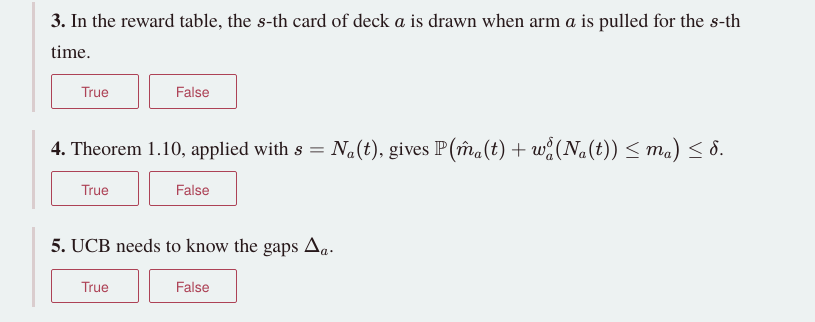
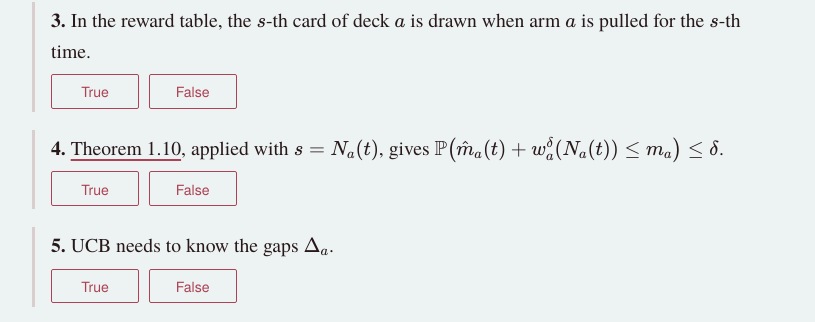
Before and after one commit to iyertejas/iyertejas.github.io, a Jekyll site: the page built from course-rl-2026-lecture-2.md, in a window 1280 px wide and 1400 px high, scrolled down 13843 px. Shown: the part 545-867 px from the top of the window, without its empty margins (232-1047 px from the left). Built offline with Jekyll 4.4.1, drawn with Linux system fonts in a browser that asks for light colours; part of the change alters nothing that is shown.

Commit message:
Notes: preview a referenced result on hover or tap; link Theorem 1.10 in the quiz

```diff
--- a/_includes/quiz-lecture-2.html
+++ b/_includes/quiz-lecture-2.html
@@ -15,7 +15,7 @@
 <div class="q-why" hidden><p>False. The whole table can be drawn before round 1. What matters is that no decision depends on a card before that card is used (<a href="#definition-2-2">Definition 2.2</a>).</p></div>
 </div>
 <div class="q" data-answer="false">
-<p class="q-text"><b>4.</b> Theorem 1.10, applied with \(s = N_a(t)\), gives \(\mathbb P\big(\hat m_a(t) + w^\delta_a(N_a(t)) \le m_a\big) \le \delta\).</p>
+<p class="q-text"><b>4.</b> <a href="course-rl-2026-lecture-1.html#theorem-1-10">Theorem 1.10</a>, applied with \(s = N_a(t)\), gives \(\mathbb P\big(\hat m_a(t) + w^\delta_a(N_a(t)) \le m_a\big) \le \delta\).</p>
 <div class="q-opts"><button type="button" data-v="true">True</button><button type="button" data-v="false">False</button></div>
 <div class="q-why" hidden><p>False: this does not follow. \(N_a(t)\) is random and depends on the rewards, while <a href="course-rl-2026-lecture-1.html#theorem-1-10">Theorem 1.10</a> is about a fixed number of samples. On the reward table, apply it to \(\hat m_{a,s}\) for each fixed \(s\) and take a union bound over \(s \in [n]\): the probability is at most \(n\delta\). This is why \(\delta = 1/n^2\).</p></div>
 </div>
--- a/_layouts/default.html
+++ b/_layouts/default.html
@@ -41,5 +41,6 @@
 </div>
 <script src="motif.js?v={{ site.time | date: '%s' }}" defer></script>
 {% if page.sims %}<script src="sims.js?v={{ site.time | date: '%s' }}"></script>{% endif %}
+{% if page.body_class contains "notes" %}<script src="refs.js?v={{ site.time | date: '%s' }}" defer></script>{% endif %}
 </body>
 </html>
--- /dev/null
+++ b/refs.js
@@ -0,0 +1,96 @@
+/* Cross-reference previews for the lecture notes.
+   Hovering (or, on a touch screen, tapping) a link to a numbered result or exercise shows its
+   statement in a small window; the window has a link to go to it. Results on other pages are
+   fetched once and cached. */
+(() => {
+"use strict";
+const RESULT = /^(definition|lemma|theorem|corollary|remark|example|algorithm|proposition|exercise)-[\d-]+$/;
+const touch = window.matchMedia && matchMedia("(hover: none)").matches;
+const pages = new Map();                       // url -> Promise<Document>
+let pop = null, owner = null, hideTimer = 0, showTimer = 0;
+
+function target(a){
+  const href = a.getAttribute("href") || "";
+  const m = href.match(/^([^#]*)#(.+)$/);
+  if (!m || !RESULT.test(m[2])) return null;
+  const file = m[1], here = location.pathname.split("/").pop() || "index.html";
+  return { file: file && file !== here ? file : "", id: m[2], href };
+}
+function load(file){
+  if (!file) return Promise.resolve(document);
+  if (!pages.has(file)) pages.set(file, fetch(file).then(r => { if (!r.ok) throw new Error(r.status); return r.text(); })
+    .then(t => new DOMParser().parseFromString(t, "text/html")));
+  return pages.get(file);
+}
+// the labelled paragraph and what belongs to it: displays, parts (a), (b), lists, up to the proof or the next label
+function statement(doc, id){
+  const first = doc.getElementById(id);
+  if (!first) return null;
+  const out = [first.cloneNode(true)];
+  // walk sibling nodes, not elements: on a fetched page the display maths is still a bare text node
+  let node = first.nextSibling, kept = 0;
+  while (node && kept < 8){
+    if (node.nodeType === 3){
+      if (node.textContent.trim()){ const d = document.createElement("div"); d.textContent = node.textContent.trim(); out.push(d); kept++; }
+    } else if (node.nodeType === 1){
+      const el = node, lead = el.firstElementChild, text = el.textContent.trim();
+      if (/^H[1-6]$/.test(el.tagName) || el.tagName === "FIGURE" || el.tagName === "NAV" || el.classList.contains("caption")) break;
+      if (el.tagName === "P" && lead && el.firstChild === lead && (lead.tagName === "STRONG" || (lead.tagName === "EM" && /^Proof/.test(lead.textContent)))) break;
+      if (el.tagName === "P" && /^Proof/.test(text)) break;
+      out.push(el.cloneNode(true)); kept++;
+    }
+    node = node.nextSibling;
+  }
+  out.forEach(n => { n.removeAttribute && n.removeAttribute("id"); n.querySelectorAll && n.querySelectorAll("[id]").forEach(x => x.removeAttribute("id")); });
+  return out;
+}
+function place(a){
+  const r = a.getBoundingClientRect(), w = Math.min(560, document.documentElement.clientWidth - 24);
+  pop.style.width = w + "px";
+  let x = r.left + window.scrollX;
+  x = Math.max(window.scrollX + 12, Math.min(x, window.scrollX + document.documentElement.clientWidth - w - 12));
+  const below = r.bottom + window.scrollY + 8, h = pop.offsetHeight;
+  const roomBelow = window.innerHeight - r.bottom;
+  pop.style.left = x + "px";
+  pop.style.top = (roomBelow < h + 16 && r.top > h + 16 ? r.top + window.scrollY - h - 8 : below) + "px";
+}
+function hide(){ clearTimeout(showTimer); if (pop){ pop.remove(); pop = null; } owner = null; }
+function show(a, t){
+  hide(); owner = a;
+  pop = document.createElement("div");
+  pop.className = "ref-pop"; pop.setAttribute("role", "dialog"); pop.setAttribute("aria-label", a.textContent);
+  pop.innerHTML = `<div class="ref-body"><p class="ref-wait">Loading…</p></div><p class="ref-go"><a href="${t.href}">Go to ${a.textContent.replace(/\(.*\)$/, "").trim()} →</a></p>`;
+  pop.addEventListener("mouseenter", () => clearTimeout(hideTimer));
+  pop.addEventListener("mouseleave", () => { hideTimer = setTimeout(hide, 250); });
+  document.body.appendChild(pop); place(a);
+  const mine = pop;
+  load(t.file).then(doc => {
+    if (pop !== mine) return;
+    const parts = statement(doc, t.id), body = pop.querySelector(".ref-body");
+    if (!parts){ body.innerHTML = "<p>Not found on that page.</p>"; return; }
+    body.innerHTML = ""; parts.forEach(n => body.appendChild(n));
+    if (t.file && window.renderMathInElement)
+      renderMathInElement(body, { delimiters:[{left:"\\[",right:"\\]",display:true},{left:"\\(",right:"\\)",display:false},{left:"$$",right:"$$",display:true}], throwOnError:false });
+    place(a);
+  }).catch(() => { if (pop === mine) pop.querySelector(".ref-body").innerHTML = "<p>Could not load the preview.</p>"; });
+}
+function init(){
+  const main = document.querySelector("main"); if (!main) return;
+  main.querySelectorAll("a[href*='#']").forEach(a => {
+    const t = target(a); if (!t) return;
+    a.classList.add("ref-link");
+    if (touch){
+      a.addEventListener("click", e => { if (owner === a) return; e.preventDefault(); show(a, t); });
+    } else {
+      a.addEventListener("mouseenter", () => { clearTimeout(hideTimer); clearTimeout(showTimer); showTimer = setTimeout(() => show(a, t), 220); });
+      a.addEventListener("mouseleave", () => { clearTimeout(showTimer); hideTimer = setTimeout(hide, 250); });
+      a.addEventListener("focus", () => show(a, t));
+      a.addEventListener("blur", () => { hideTimer = setTimeout(hide, 250); });
+    }
+  });
+  document.addEventListener("keydown", e => { if (e.key === "Escape") hide(); });
+  document.addEventListener("click", e => { if (pop && !pop.contains(e.target) && !(owner && owner.contains(e.target))) hide(); });
+  window.addEventListener("resize", () => { if (pop && owner) place(owner); });
+}
+if (document.readyState === "loading") document.addEventListener("DOMContentLoaded", init); else init();
+})();
--- a/style.css
+++ b/style.css
@@ -322,3 +322,9 @@ button:disabled:hover{background:transparent}
 .quiz .q-opts button.right{background:color-mix(in srgb,var(--good) 18%,transparent);border-color:var(--good);color:var(--ink)}
 .quiz .q-opts button.wrong{background:color-mix(in srgb,var(--bad) 16%,transparent);border-color:var(--bad);color:var(--ink)}
 .quiz .q-why p{margin:.6rem 0 0;font-size:.95rem;color:var(--ink);max-width:65ch}
+/* previews of cross-referenced results */
+.ref-pop{position:absolute;z-index:60;background:var(--panel);color:var(--ink);border:1px solid var(--rule);border-top:3px solid var(--accent);border-radius:2px;box-shadow:0 6px 24px rgba(0,0,0,.18);padding:.8rem 1rem .6rem;max-height:60vh;overflow:auto;font-size:.95rem;line-height:1.5}
+.ref-pop p,.ref-pop ol,.ref-pop ul{margin:0 0 .6em;max-width:none}
+.ref-pop .katex-display{margin:.3em 0 .7em;overflow-x:auto;overflow-y:hidden}
+.ref-pop .ref-wait{color:var(--muted)}
+.ref-pop .ref-go{font-family:var(--sans);font-size:.85rem;margin:.4rem 0 0;border-top:1px solid var(--rule);padding-top:.45rem}
```
